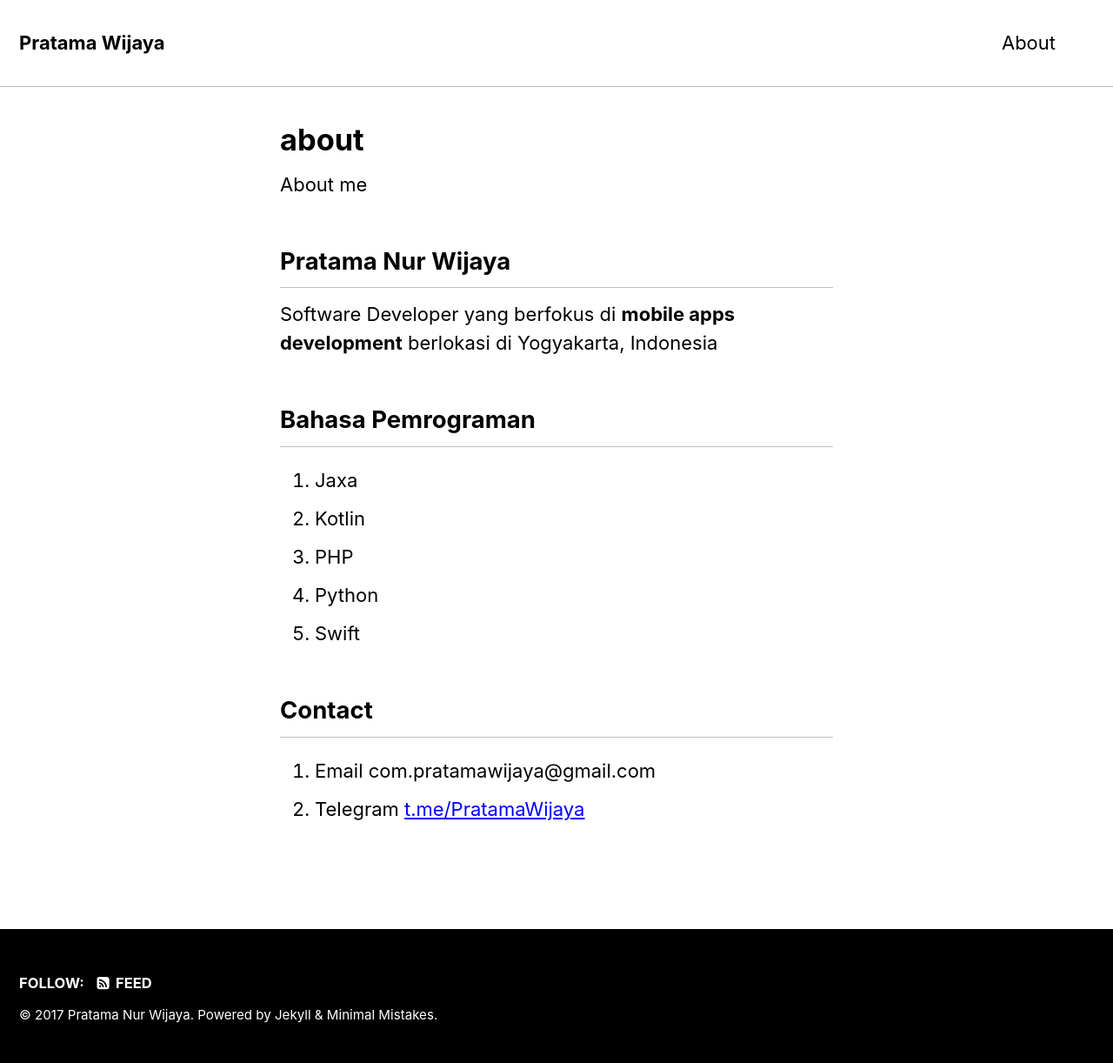
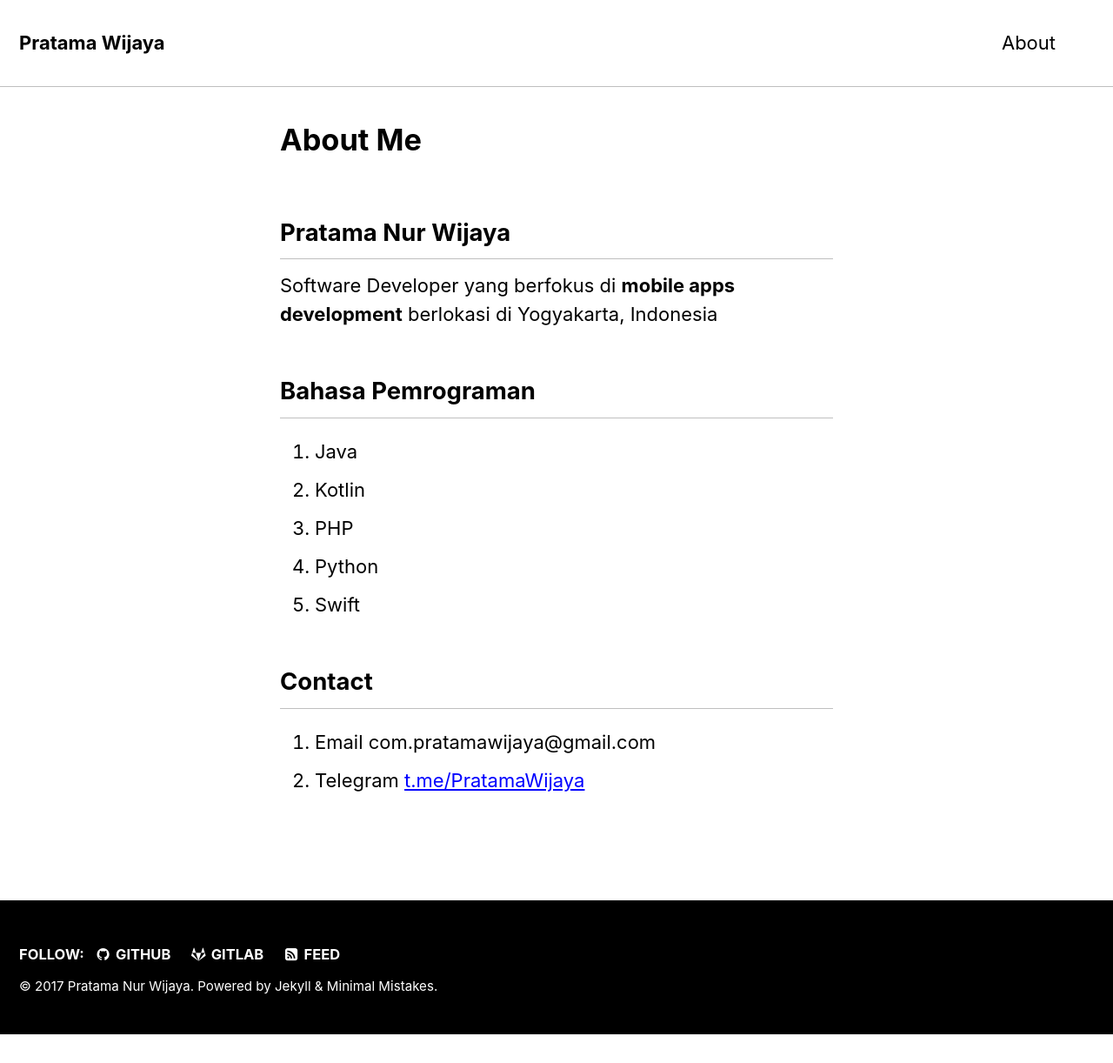
Before and after one commit to pratamawijaya/pratamasite, a Jekyll site: the page built from _pages/about.md, in a window 1280 px wide. Shown: the whole page at 87% size. Built offline with Jekyll 4.4.1, drawn with Linux system fonts in a browser that asks for light colours; after the commit the page ends 1189 px from its top, so only the background shows below that; some of the changed lines change nothing that is shown.

Commit message:
change pages about

```diff
--- a/_config.yml
+++ b/_config.yml
@@ -12,7 +12,7 @@ locale                   : "en"
 title                    : "Pratama Wijaya"
 title_separator          : "-"
 name                     : "Pratama Nur Wijaya"
-description              : "Android Tutorial berbahasa Indonesia"
+description              : "Pratama Nur Wijaya blog, membahas seputar technology terutama yang berkaitan dengan mobile apps development"
 url                      : "https://pratamawijaya.com" #the base hostname & protocol for your site e.g. "https://mmistakes.github.io"
 baseurl                  : "/" # the subpath of your site, e.g. "/blog"
 repository               : # GitHub username/repo-name e.g. "mmistakes/minimal-mistakes"
@@ -81,7 +81,7 @@ analytics:
 author:
   name             : "Pratama Nur Wijaya"
   avatar           : # path of avatar image, e.g. "/assets/images/bio-photo.jpg"
-  bio              : "I am an amazing person."
+  bio              : "Mobile apps Developer based and live in Yogyakarta"
   location         : "Yogyakarta"
   email            : "com.pratamawijaya@gmail.com"
   uri              :
@@ -91,8 +91,8 @@ author:
   flickr           :
   facebook         :
   foursquare       :
-  github           :
-  gitlab           :
+  github           : "pratamawijaya"
+  gitlab           : "pratamawijaya"
   google_plus      :
   keybase          :
   instagram        :
@@ -101,9 +101,9 @@ author:
   pinterest        :
   soundcloud       :
   stackoverflow    : # "123456/username" (the last part of your profile url, e.g. https://stackoverflow.com/users/123456/username)
-  steam            : # "steamId" (the last part of your profile url, e.g. https://steamcommunity.com/id/steamId/)
+  steam            : "https://steamcommunity.com/id/pratamawijaya"  # "steamId" (the last part of your profile url, e.g. https://steamcommunity.com/id/steamId/)
   tumblr           :
-  twitter          :
+  twitter          : "tama_hk"
   vine             :
   weibo            :
   xing             :
--- a/_pages/about.md
+++ b/_pages/about.md
@@ -1,16 +1,14 @@
 ---
-title : "about"
+title : "About Me"
 permalink : /about/
 layout: single
 ---
-
-About me
 
 ## Pratama Nur Wijaya
 Software Developer yang berfokus di **mobile apps development** berlokasi di Yogyakarta, Indonesia
 
 ## Bahasa Pemrograman
-1. Jaxa
+1. Java
 2. Kotlin
 3. PHP
 4. Python
```
